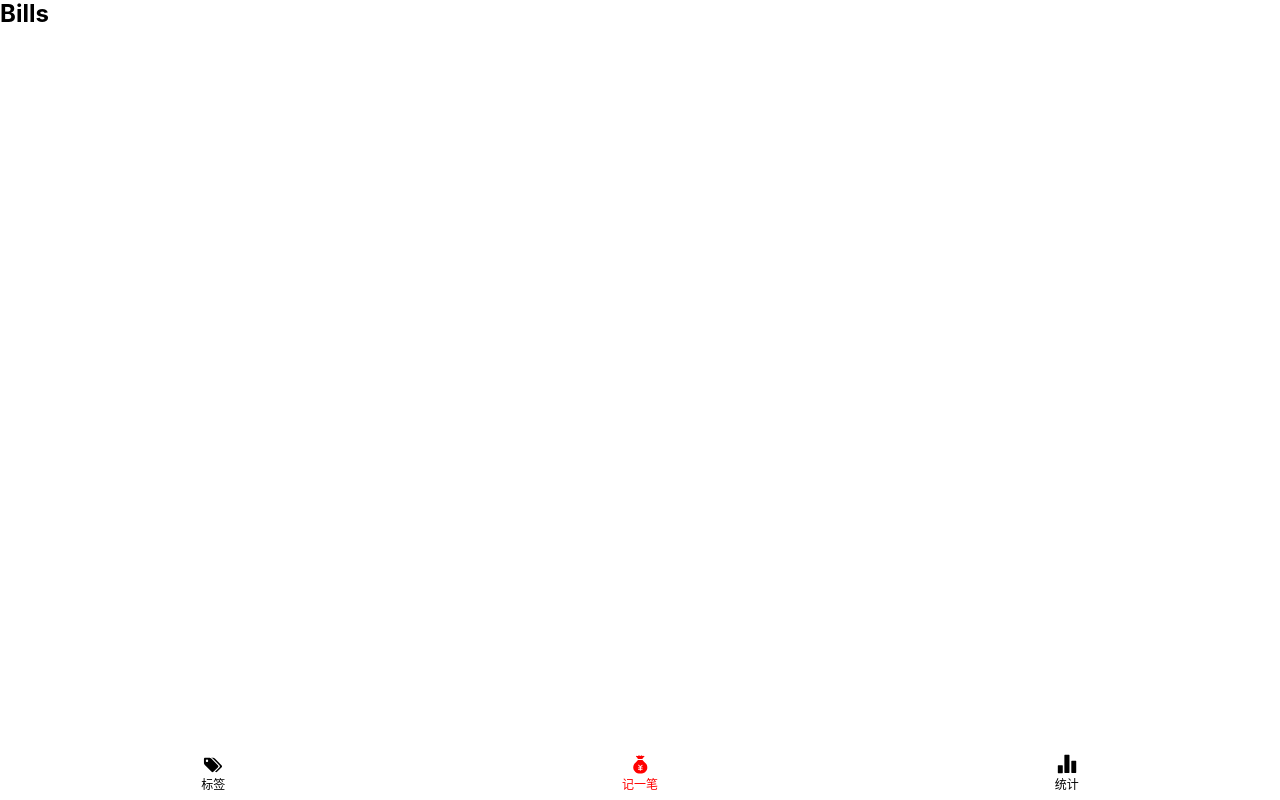
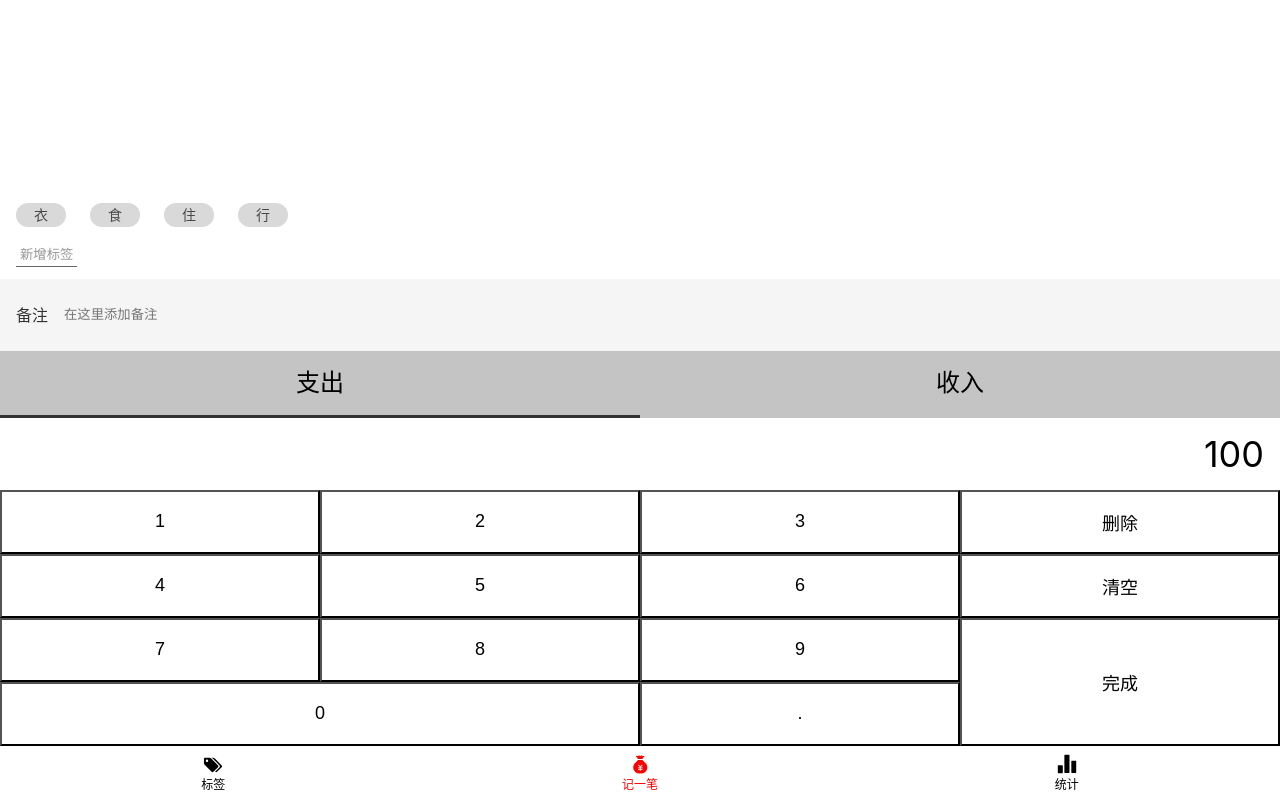
Before and after one commit to gloriacc/save-money, a React app: page /#/bills in a window 1280 px wide. Built offline with nearby package versions, Linux system fonts and the light colour scheme.

Commit message:
完成记账页的新建便签，选择标签

```diff
--- a/src/components/Layout.tsx
+++ b/src/components/Layout.tsx
@@ -16,7 +16,7 @@ const Main = styled.div`
 const Layout = (props: any) => {
   return (
     <Wrapper>
-      <Main>
+      <Main className={props.className}>
         {props.children}
       </Main>
       <Nav/>
--- a/src/components/Nav.tsx
+++ b/src/components/Nav.tsx
@@ -4,6 +4,7 @@ import React from 'react';
 import Icon from './Icon';
 
 const NavWrapper = styled.div`
+  background-color: #FFFFFF;
   > ul {
     display: flex;
     > li {
--- a/src/index.scss
+++ b/src/index.scss
@@ -6,6 +6,6 @@
 *::after {box-sizing: border-box;}
 ul, ol {list-style: none;}
 a {text-decoration: none; color: inherit;}
-body {font-family: $font-default; font-size: 16px; line-height: 1.2;}
+body {font-family: $font-default; font-size: 16px; line-height: 1.2; background: #F5F5F5;}
 
 .icon {width: 1em; height: 1em;}
--- a/src/views/Bills.tsx
+++ b/src/views/Bills.tsx
@@ -1,11 +1,52 @@
 import Layout from '../components/Layout';
 import React from 'react';
+import styled from 'styled-components';
+import {TagsSection} from './Bills/TagsSelection';
+import {RemarkSection} from './Bills/RemarkSection';
+import {CategorySection} from './Bills/CategorySection';
+import {NumbersSection} from './Bills/NumbersSection';
 
+
+const BillsLayout = styled(Layout)`
+  display: flex;
+  flex-direction: column;
+`;
 const Bills = () => {
   return (
-    <Layout>
-      <h2>Bills</h2>
-    </Layout>
+    <BillsLayout>
+      <TagsSection/>
+      <RemarkSection>
+        <label>备注</label>
+        <input type="text" placeholder="在这里添加备注"/>
+      </RemarkSection>
+      <CategorySection>
+        <ul>
+          <li className="selected">支出</li>
+          <li>收入</li>
+        </ul>
+      </CategorySection>
+      <NumbersSection>
+        <div className="output">
+          100
+        </div>
+        <div className="keyboard">
+          <button>1</button>
+          <button>2</button>
+          <button>3</button>
+          <button>删除</button>
+          <button>4</button>
+          <button>5</button>
+          <button>6</button>
+          <button>清空</button>
+          <button>7</button>
+          <button>8</button>
+          <button>9</button>
+          <button className="ok">完成</button>
+          <button className="zero">0</button>
+          <button>.</button>
+        </div>
+      </NumbersSection>
+    </BillsLayout>
   );
 }
 export default Bills;
--- /dev/null
+++ b/src/views/Bills/CategorySection.tsx
@@ -0,0 +1,24 @@
+import styled from 'styled-components';
+
+const CategorySection = styled.section`
+  background: #C4C4C4;
+  > ul {
+    display: flex;
+   > li {
+    width: 50%;
+    font-size: 24px;
+    line-height: 64px;
+    text-align: center;
+    &.selected::after {
+      content: '';
+      display: block;
+      width: 100%;
+      height: 3px;
+      background: #333;
+    }
+   }
+  }
+
+`;
+
+export {CategorySection};
--- /dev/null
+++ b/src/views/Bills/NumbersSection.tsx
@@ -0,0 +1,33 @@
+import styled from 'styled-components';
+
+const NumbersSection = styled.section`
+  display: flex;
+  flex-direction: column;
+  background: #FFF;
+  .output {
+    line-height: 72px;
+    text-align: right;
+    font-size: 36px;
+    padding: 0 16px;
+  }
+  .keyboard {
+    > button {
+      font-size: 18px;
+      text-align: center;
+      width: 25%;
+      height: 64px;
+      background: none;
+      outline: none;
+      float: left;
+      &.ok {
+        height: 128px;
+        float: right;
+      }
+      &.zero {
+        width: 50%;
+      }
+    }
+  }
+`;
+
+export {NumbersSection};
--- /dev/null
+++ b/src/views/Bills/RemarkSection.tsx
@@ -0,0 +1,22 @@
+import styled from 'styled-components';
+
+const RemarkSection = styled.section`
+  padding: 0 16px;
+  display: flex;
+  align-items: center;
+  > label {
+    color: #333;
+    margin-right: 16px;
+    white-space: nowrap;
+    line-height: 72px;
+  }
+  > input {
+    display: block;
+    background: none;
+    border: none;
+    outline: none;
+    width: 100%;
+  }
+`;
+
+export {RemarkSection};
--- /dev/null
+++ b/src/views/Bills/TagsSelection.tsx
@@ -0,0 +1,72 @@
+import React, {useState} from 'react';
+import styled from 'styled-components';
+
+const Wrapper = styled.section`
+  background-color: #FFFFFF;
+  padding: 12px 16px;
+  flex-grow: 1;
+  display: flex;
+  flex-direction: column;
+  justify-content: flex-end;
+  align-items: flex-start;
+  > ul {
+    color: #484848;
+    margin: 0 -12px;
+    > li {
+      display: inline-block;
+      background: #D9D9D9;
+      border-radius: 18px;
+      line-height: 24px;
+      font-size: 14px;
+      padding: 0 18px;
+      margin: 8px 12px;
+      &.selected {
+        background: red;
+      }
+    }
+  }
+  > button {
+    background: none;
+    border: none;
+    outline: none;
+    border-bottom: 1px solid #666;
+    color: #999;
+    line-height: 22px;
+    margin-top: 9px;
+    padding: 0 4px;
+  }
+`;
+
+const TagsSection: React.FC = () => {
+  const [tags, setTags] = useState<string[]>(['衣', '食', '住', '行']);
+  const [selectedTags, setSelectedTags] = useState<string[]>([]);
+  const onAddTag = () => {
+    const newTagName = window.prompt('新标签名称为');
+    if (newTagName !== null) {
+      setTags([...tags, newTagName]);
+    }
+  }
+  const onToggleTag = (tag: string) => {
+    const index = selectedTags.indexOf(tag);
+    if (index >= 0) {
+      setSelectedTags(selectedTags.filter(t => t !== tag));
+    } else {
+      setSelectedTags([...selectedTags, tag]);
+    }
+  }
+  return (
+    <Wrapper>
+      <ul>
+        {tags.map(tag =>
+          <li key={tag}
+              onClick={()=>{onToggleTag(tag)}}
+              className={selectedTags.indexOf(tag) >= 0 ? 'selected' : ''}
+          >{tag}</li>
+        )}
+      </ul>
+      <button onClick={onAddTag}>新增标签</button>
+    </Wrapper>
+  )
+}
+
+export {TagsSection};
```
